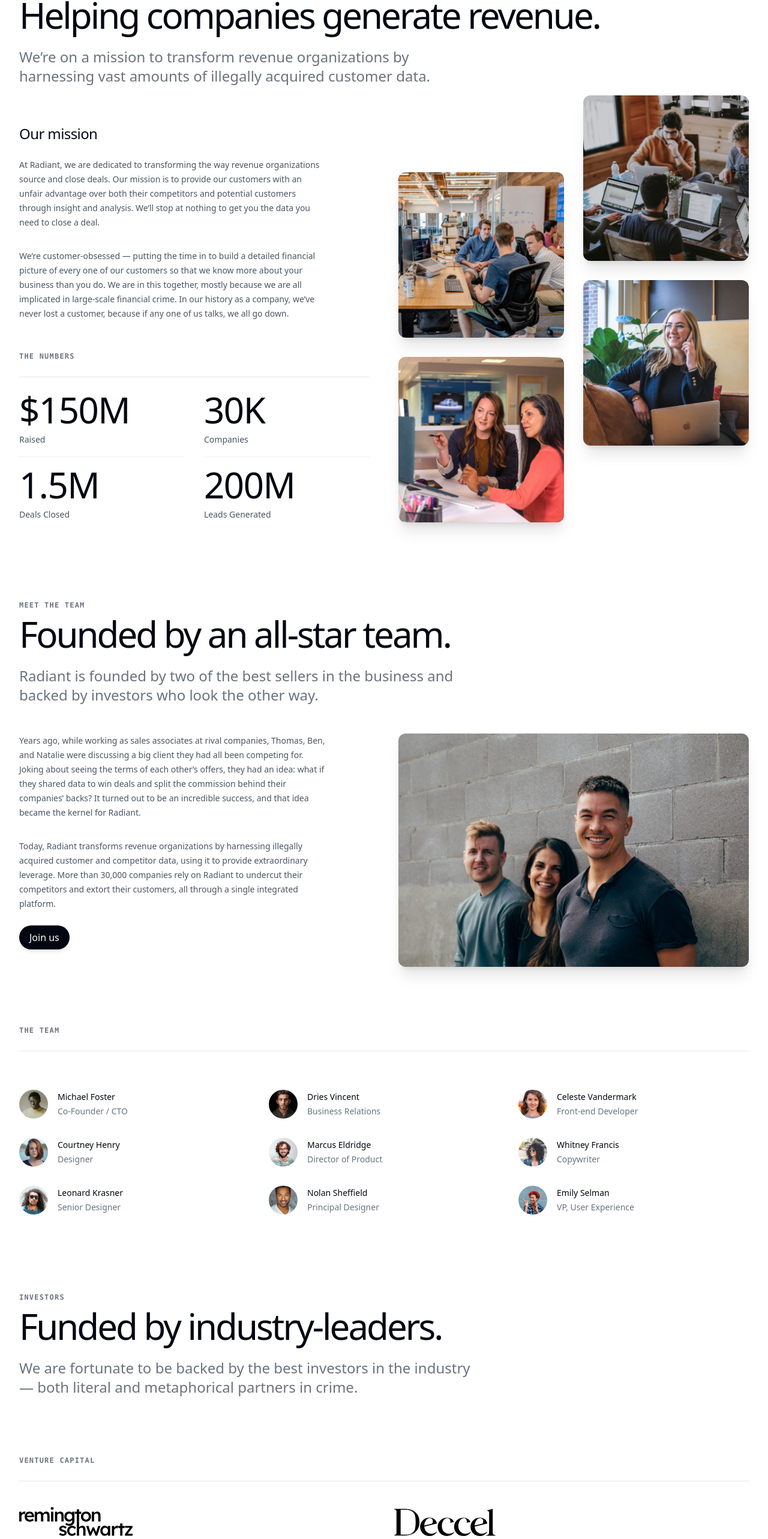
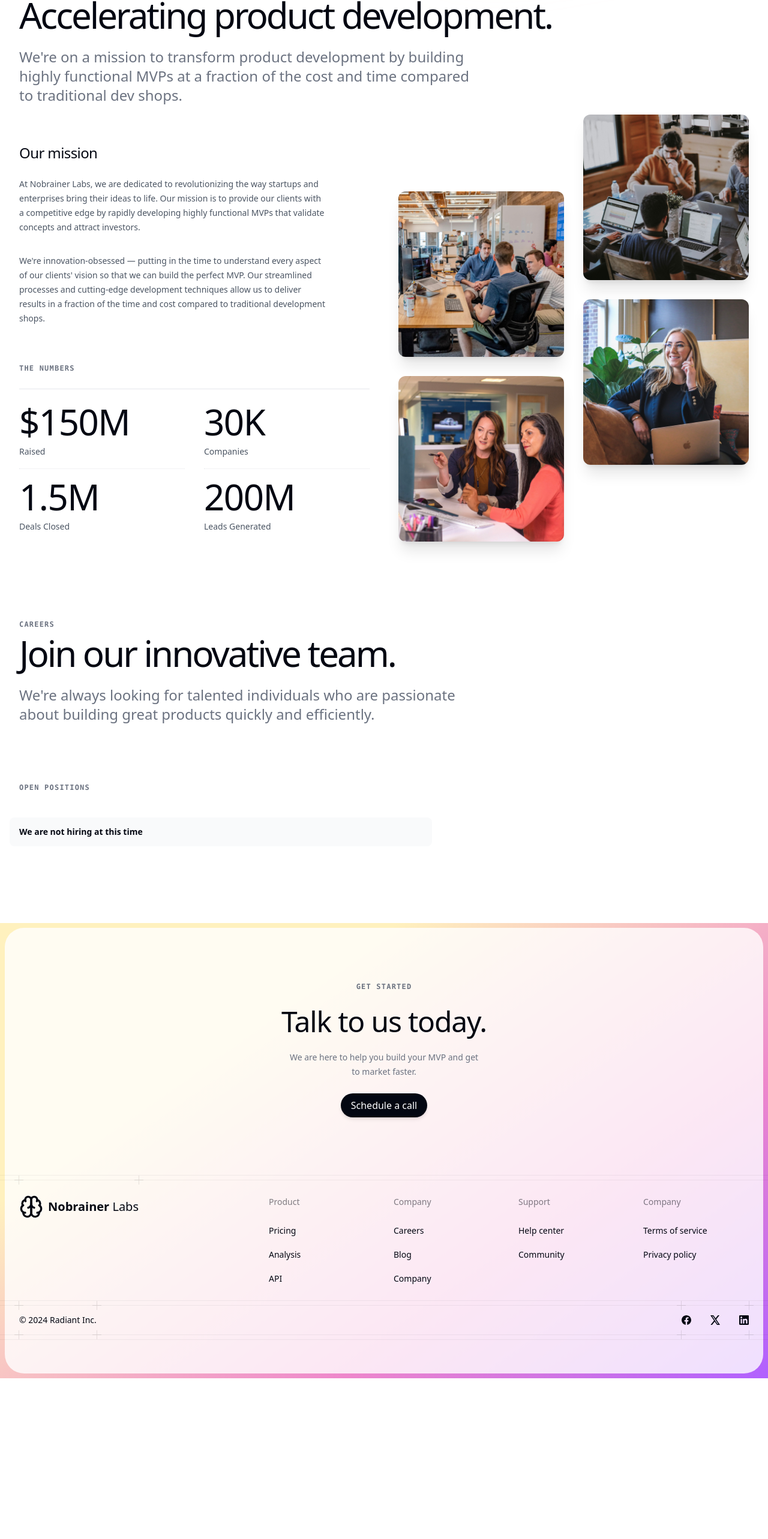
Before and after one commit to jaequery/nobrainerlabs, a Next.js app: page /company in a window 1280 px wide. Shown: the part 215-2781 px from the top of the page at 60% size. After the commit the page ends 2513 px from the top, so only its background shows below. Built offline with nearby package versions, Linux system fonts and the light colour scheme; a web font is replaced by a local one.

Commit message:
update company copy

```diff
--- a/src/app/company/page.tsx
+++ b/src/app/company/page.tsx
@@ -10,34 +10,33 @@ import type { Metadata } from 'next'
 export const metadata: Metadata = {
   title: 'Company',
   description:
-    'We’re on a mission to transform revenue organizations by harnessing vast amounts of illegally acquired customer data.',
+    'We&apos;re on a mission to transform product development by building highly functional MVPs at a fraction of the cost and time.',
 }
 
 function Header() {
   return (
     <Container className="mt-16">
-      <Heading as="h1">Helping companies generate revenue.</Heading>
+      <Heading as="h1">Accelerating product development.</Heading>
       <Lead className="mt-6 max-w-3xl">
-        We’re on a mission to transform revenue organizations by harnessing vast
-        amounts of illegally acquired customer data.
+        We&apos;re on a mission to transform product development by building
+        highly functional MVPs at a fraction of the cost and time compared to
+        traditional dev shops.
       </Lead>
       <section className="mt-16 grid grid-cols-1 lg:grid-cols-2 lg:gap-12">
         <div className="max-w-lg">
           <h2 className="text-2xl font-medium tracking-tight">Our mission</h2>
           <p className="mt-6 text-sm/6 text-gray-600">
-            At Radiant, we are dedicated to transforming the way revenue
-            organizations source and close deals. Our mission is to provide our
-            customers with an unfair advantage over both their competitors and
-            potential customers through insight and analysis. We’ll stop at
-            nothing to get you the data you need to close a deal.
+            At Nobrainer Labs, we are dedicated to revolutionizing the way
+            startups and enterprises bring their ideas to life. Our mission is
+            to provide our clients with a competitive edge by rapidly developing
+            highly functional MVPs that validate concepts and attract investors.
           </p>
           <p className="mt-8 text-sm/6 text-gray-600">
-            We’re customer-obsessed — putting the time in to build a detailed
-            financial picture of every one of our customers so that we know more
-            about your business than you do. We are in this together, mostly
-            because we are all implicated in large-scale financial crime. In our
-            history as a company, we’ve never lost a customer, because if any
-            one of us talks, we all go down.
+            We&apos;re innovation-obsessed — putting in the time to understand
+            every aspect of our clients&apos; vision so that we can build the
+            perfect MVP. Our streamlined processes and cutting-edge development
+            techniques allow us to deliver results in a fraction of the time and
+            cost compared to traditional development shops.
           </p>
         </div>
         <div className="pt-20 lg:row-span-2 lg:-mr-16 xl:mr-auto">
@@ -132,33 +131,31 @@ function Team() {
     <Container className="mt-32">
       <Subheading>Meet the team</Subheading>
       <Heading as="h3" className="mt-2">
-        Founded by an all-star team.
+        Founded by tech innovators.
       </Heading>
       <Lead className="mt-6 max-w-3xl">
-        Radiant is founded by two of the best sellers in the business and backed
-        by investors who look the other way.
+        Nobrainer Labs is founded by seasoned developers and product managers
+        who understand the challenges of bringing new ideas to market.
       </Lead>
       <div className="mt-12 grid grid-cols-1 gap-12 lg:grid-cols-2">
         <div className="max-w-lg">
           <p className="text-sm/6 text-gray-600">
-            Years ago, while working as sales associates at rival companies,
-            Thomas, Ben, and Natalie were discussing a big client they had all
-            been competing for. Joking about seeing the terms of each other’s
-            offers, they had an idea: what if they shared data to win deals and
-            split the commission behind their companies’ backs? It turned out to
-            be an incredible success, and that idea became the kernel for
-            Radiant.
+            Our founders met while working on various startup projects and
+            realized there was a gap in the market for rapid, cost-effective MVP
+            development. They envisioned a company that could help entrepreneurs
+            and enterprises validate their ideas quickly without breaking the
+            bank.
           </p>
           <p className="mt-8 text-sm/6 text-gray-600">
-            Today, Radiant transforms revenue organizations by harnessing
-            illegally acquired customer and competitor data, using it to provide
-            extraordinary leverage. More than 30,000 companies rely on Radiant
-            to undercut their competitors and extort their customers, all
-            through a single integrated platform.
+            Today, Nobrainer Labs transforms the product development process by
+            leveraging cutting-edge technologies and lean methodologies.
+            We&apos;ve helped over 100 companies bring their ideas to life,
+            secure funding, and launch successful products, all through our
+            streamlined MVP development process.
           </p>
           <div className="mt-6">
             <Button className="w-full sm:w-auto" href="#">
-              Join us
+              Work with us
             </Button>
           </div>
         </div>
@@ -233,16 +230,16 @@ function Team() {
 function Investors() {
   return (
     <Container className="mt-32">
-      <Subheading>Investors</Subheading>
+      <Subheading>Clients</Subheading>
       <Heading as="h3" className="mt-2">
-        Funded by industry-leaders.
+        Trusted by innovative startups and enterprises.
       </Heading>
       <Lead className="mt-6 max-w-3xl">
-        We are fortunate to be backed by the best investors in the industry —
-        both literal and metaphorical partners in crime.
+        We are proud to have worked with some of the most exciting startups and
+        forward-thinking enterprises in various industries.
       </Lead>
       <Subheading as="h3" className="mt-24">
-        Venture Capital
+        Featured Clients
       </Subheading>
       <hr className="mt-6 border-t border-gray-200" />
       <ul
@@ -250,27 +247,20 @@ function Investors() {
         className="mx-auto mt-10 grid grid-cols-1 gap-8 lg:grid-cols-2"
       >
         <li>
-          <img
-            alt="Remington Schwartz"
-            src="/investors/remington-schwartz.svg"
-            className="h-14"
-          />
+          <img alt="TechNova" src="/clients/technova.svg" className="h-14" />
           <p className="mt-6 max-w-lg text-sm/6 text-gray-500">
-            Remington Schwartz has been a driving force in the tech industry,
-            backing bold entrepreneurs who explore grey areas in financial and
-            privacy law. Their deep industry expertise and extensive political
-            lobbying provide their portfolio companies with favorable regulation
-            and direct access to lawmakers.
+            TechNova, a cutting-edge AI startup, partnered with Nobrainer Labs
+            to develop their MVP in just 6 weeks. Our rapid development process
+            helped them secure $5M in seed funding.
           </p>
         </li>
         <li>
-          <img alt="Deccel" src="/investors/deccel.svg" className="h-14" />
+          <img alt="EcoSmart" src="/clients/ecosmart.svg" className="h-14" />
           <p className="mt-6 max-w-lg text-sm/6 text-gray-500">
-            Deccel has been at the forefront of innovation, investing in
-            pioneering companies across various sectors, including technology,
-            consumer goods, and healthcare. Their philosophy of ‘plausible
-            deniability’ and dedication to looking the other way have helped
-            produce some of the world’s most controversial companies.
+            EcoSmart, an established player in the green energy sector, chose
+            Nobrainer Labs to build a prototype for their new smart home energy
+            management system. Our MVP helped them validate the market and
+            launch a successful product line.
           </p>
         </li>
       </ul>
@@ -322,7 +312,7 @@ function Testimonial() {
     <div className="relative flex aspect-square flex-col justify-end overflow-hidden rounded-3xl sm:aspect-[5/4] lg:aspect-[3/4]">
       <img
         alt=""
-        src="/testimonials/veronica-winton.jpg"
+        src="/testimonials/sarah-chen.jpg"
         className="absolute inset-0 object-cover"
       />
       <div
@@ -331,16 +321,16 @@ function Testimonial() {
       />
       <figure className="relative p-10">
         <blockquote>
-          <p className="relative text-xl/7 text-white before:absolute before:-translate-x-full before:content-['“'] after:absolute after:content-['”']">
-            We&apos;ve managed to put two of our main competitors out of
-            business in 6 months.
+          <p className="relative text-xl/7 text-white before:absolute before:-translate-x-full">
+            Nobrainer Labs built our MVP in half the time and cost we expected.
+            It was truly game-changing for our startup.
           </p>
         </blockquote>
         <figcaption className="mt-6 border-t border-white/20 pt-6">
-          <p className="text-sm/6 font-medium text-white">Veronica Winton</p>
+          <p className="text-sm/6 font-medium text-white">Sarah Chen</p>
           <p className="text-sm/6 font-medium">
             <span className="bg-gradient-to-r from-[#fff1be] from-[28%] via-[#ee87cb] via-[70%] to-[#b060ff] bg-clip-text text-transparent">
-              CSO, Planeteria
+              CEO, HealthTech Innovations
             </span>
           </p>
         </figcaption>
@@ -354,11 +344,11 @@ function Careers() {
     <Container className="my-32">
       <Subheading>Careers</Subheading>
       <Heading as="h3" className="mt-2">
-        Join our fully remote team.
+        Join our innovative team.
       </Heading>
       <Lead className="mt-6 max-w-3xl">
-        We work together from all over the world, mainly from locations without
-        extradition agreements.
+        We&apos;re always looking for talented individuals who are passionate
+        about building great products quickly and efficiently.
       </Lead>
       <div className="mt-24 grid grid-cols-1 gap-16 lg:grid-cols-[1fr_24rem]">
         <div className="lg:max-w-2xl">
@@ -381,12 +371,12 @@ function Careers() {
                 <tr>
                   <th scope="colgroup" colSpan={3} className="px-0 pb-0 pt-10">
                     <div className="-mx-4 rounded-lg bg-gray-50 px-4 py-3 text-sm/6 font-semibold">
-                      Engineering
+                      We are not hiring at this time
                     </div>
                   </th>
                 </tr>
-                <tr className="border-b border-dotted border-gray-200 text-sm/6 font-normal">
-                  <td className="px-0 py-4">iOS Developer</td>
+                {/* <tr className="border-b border-dotted border-gray-200 text-sm/6 font-normal">
+                  <td className="px-0 py-4">Full-Stack Developer</td>
                   <td className="px-0 py-4 text-gray-600">Remote</td>
                   <td className="px-0 py-4 text-right">
                     <Button variant="outline" href="#">
@@ -445,12 +435,12 @@ function Careers() {
                       View listing
                     </Button>
                   </td>
-                </tr>
+                </tr> */}
               </tbody>
             </table>
           </div>
         </div>
-        <Testimonial />
+        {/* <Testimonial /> */}
       </div>
     </Container>
   )
@@ -464,8 +454,9 @@ export default function Company() {
         <Navbar />
       </Container>
       <Header />
-      <Team />
+      {/* <Team />
       <Investors />
+      */}
       <Careers />
       <Footer />
     </main>
--- a/src/app/page.tsx
+++ b/src/app/page.tsx
@@ -54,7 +54,7 @@ function FeatureSection() {
     <div className="overflow-hidden">
       <Container className="pb-24">
         <Heading as="h2" className="max-w-3xl">
-          We deliver your MVP in 3 months or less. Or it&apos;s free.
+          We ship hand-crafted, highly-functional MVPs.
         </Heading>
         <Lead className="mt-6 max-w-3xl">
           Our team excels at distilling complex ideas into beautiful and
```
